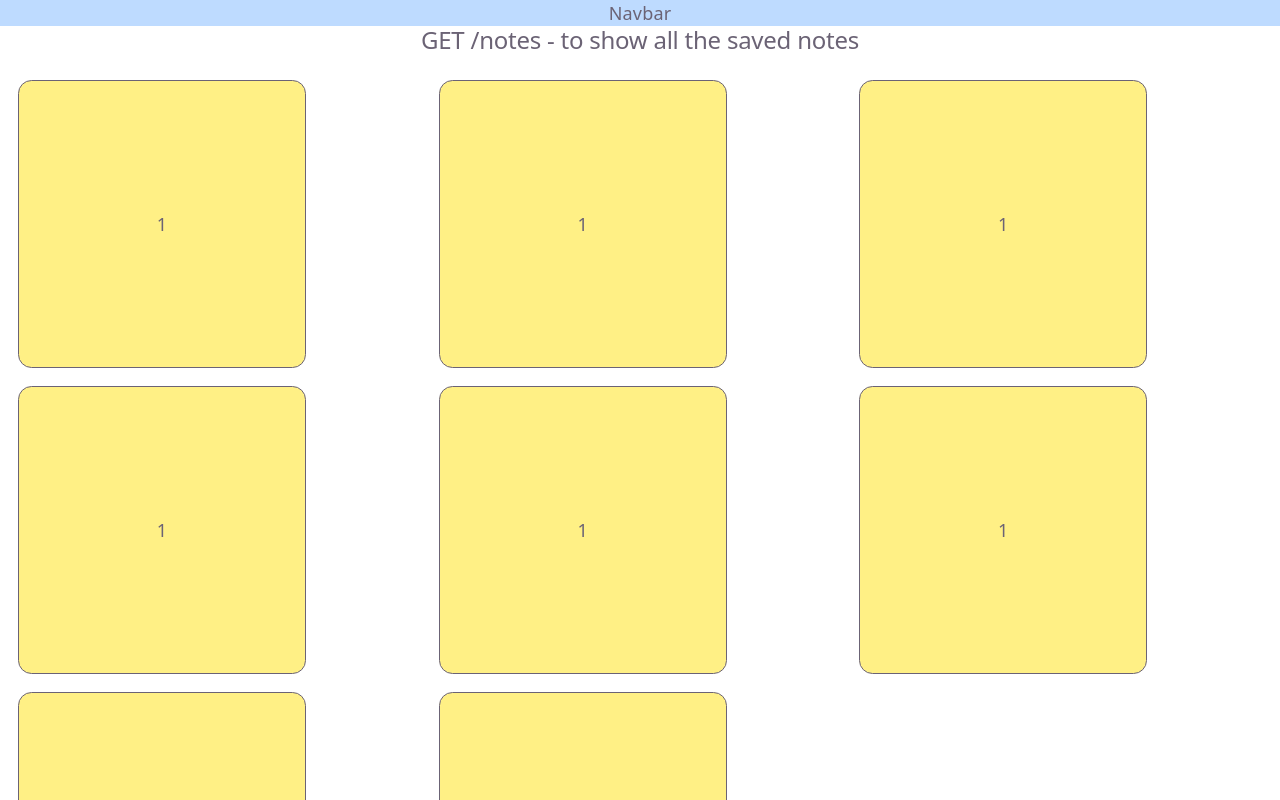
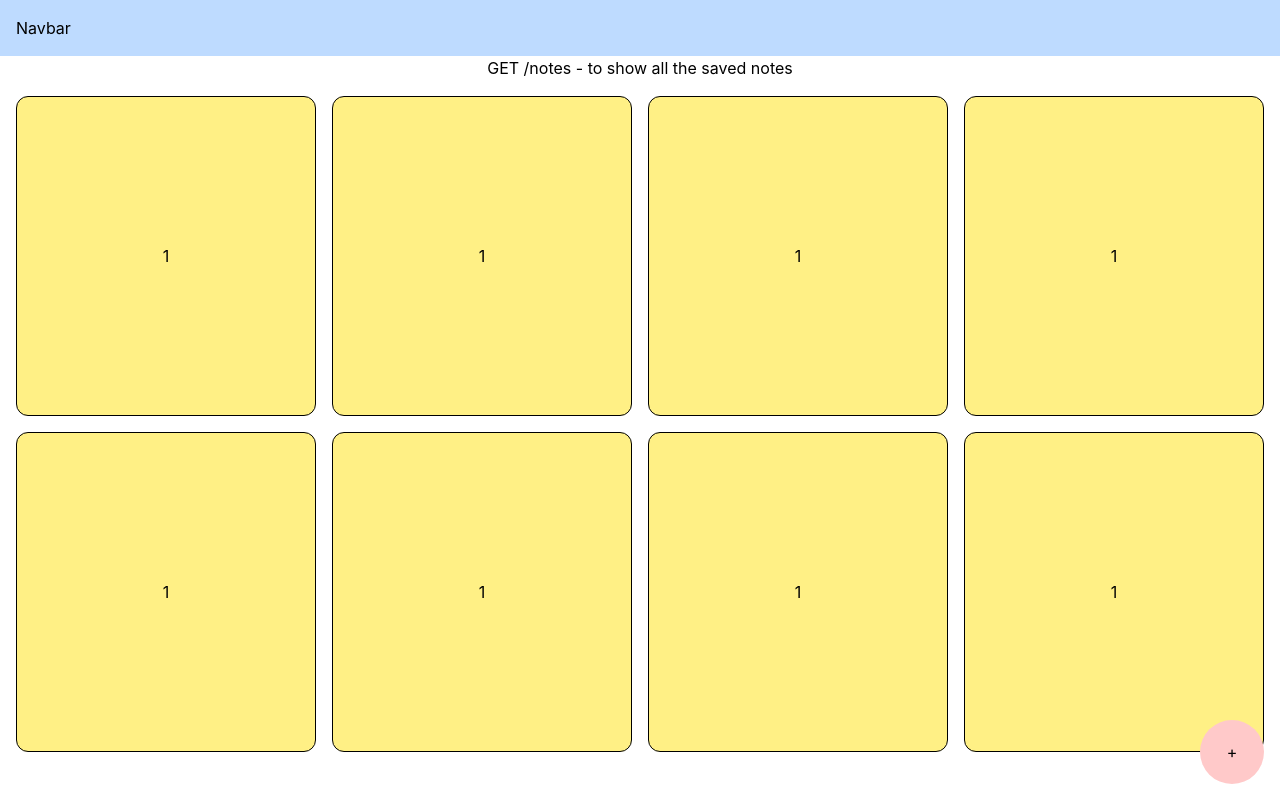
Before and after one commit to creativeknightl0/FavSource, a React (Vite) app in the folder Frontend/react/: page /notes in a window 1280 px wide. Shown: the top 800 px of the page. Built offline with nearby package versions, Linux system fonts and the light colour scheme.

Commit message:
notes app ui design and setup done

```diff
--- a/Frontend/react/src/index.css
+++ b/Frontend/react/src/index.css
@@ -1,89 +1 @@
 @import "tailwindcss";
-
-:root {
-  --text: #6b6375;
-  --text-h: #08060d;
-  --bg: #fff;
-  --border: #e5e4e7;
-  --code-bg: #f4f3ec;
-  --accent: #aa3bff;
-  --accent-bg: rgba(170, 59, 255, 0.1);
-  --accent-border: rgba(170, 59, 255, 0.5);
-  --social-bg: rgba(244, 243, 236, 0.5);
-  --shadow:
-    rgba(0, 0, 0, 0.1) 0 10px 15px -3px, rgba(0, 0, 0, 0.05) 0 4px 6px -2px;
-
-  --sans: system-ui, 'Segoe UI', Roboto, sans-serif;
-  --heading: system-ui, 'Segoe UI', Roboto, sans-serif;
-  --mono: ui-monospace, Consolas, monospace;
-
-  font: 18px/145% var(--sans);
-  letter-spacing: 0.18px;
-  color-scheme: light dark;
-  color: var(--text);
-  background: var(--bg);
-  font-synthesis: none;
-  text-rendering: optimizeLegibility;
-  -webkit-font-smoothing: antialiased;
-  -moz-osx-font-smoothing: grayscale;
-
-  @media (max-width: 1024px) {
-    font-size: 16px;
-  }
-}
-
-body {
-  margin: 0;
-}
-
-#root {
-  max-width: 100%;
-  margin: 0 auto;
-  text-align: center;
-  display: flex;
-  flex-direction: column;
-  justify-content: center;
-  box-sizing: border-box;
-}
-
-h1,
-h2 {
-  font-family: var(--heading);
-  font-weight: 500;
-}
-
-h1 {
-  font-size: 56px;
-  letter-spacing: -1.68px;
-  margin: 32px 0;
-  @media (max-width: 1024px) {
-    font-size: 36px;
-    margin: 20px 0;
-  }
-}
-h2 {
-  font-size: 24px;
-  line-height: 118%;
-  letter-spacing: -0.24px;
-  margin: 0 0 8px;
-  @media (max-width: 1024px) {
-    font-size: 20px;
-  }
-}
-p {
-  margin: 0;
-}
-
-code,
-.counter {
-  font-family: var(--mono);
-  display: inline-flex;
-  border-radius: 4px;
-  color: var(--text-h);
-}
-
-code {
-  font-size: 15px;
-  padding: 4px 8px;
-  background: var(--code-bg);
-}
--- a/Frontend/react/src/pages/AllNotesPage.jsx
+++ b/Frontend/react/src/pages/AllNotesPage.jsx
@@ -2,34 +2,37 @@ import Navbar from './components/Navbar';
 
 export default function AllNotesPage() {
     return (
-        <div className='grid'>
+        <div>
             <Navbar />
-            <h2>GET /notes - to show all the saved notes</h2>
-            <div className="grid grid-cols-1 md:grid-cols-2 lg:grid-cols-3 gap-4 p-4">
-                <div className="border w-64 h-64 rounded-xl flex justify-center items-center bg-yellow-200">
+            <div className='relative'>
+                <h2 className='text-center'>GET /notes - to show all the saved notes</h2>
+                <div className="grid grid-cols-1 md:grid-cols-2 lg:grid-cols-4 gap-4 p-4">
+                    <div className="border w-auto min-h-80 rounded-xl flex justify-center items-center bg-yellow-200">
                         1
                     </div>
-                <div className="border w-64 h-64 rounded-xl flex justify-center items-center bg-yellow-200">
+                    <div className="border w-auto min-h-80 rounded-xl flex justify-center items-center bg-yellow-200">
                         1
                     </div>
-                <div className="border w-64 h-64 rounded-xl flex justify-center items-center bg-yellow-200">
+                    <div className="border w-auto min-h-80 rounded-xl flex justify-center items-center bg-yellow-200">
                         1
                     </div>
-                <div className="border w-64 h-64 rounded-xl flex justify-center items-center bg-yellow-200">
+                    <div className="border w-auto min-h-80 rounded-xl flex justify-center items-center bg-yellow-200">
                         1
                     </div>
-                <div className="border w-64 h-64 rounded-xl flex justify-center items-center bg-yellow-200">
+                    <div className="border w-auto min-h-80 rounded-xl flex justify-center items-center bg-yellow-200">
                         1
                     </div>
-                <div className="border w-64 h-64 rounded-xl flex justify-center items-center bg-yellow-200">
+                    <div className="border w-auto min-h-80 rounded-xl flex justify-center items-center bg-yellow-200">
                         1
                     </div>
-                <div className="border w-64 h-64 rounded-xl flex justify-center items-center bg-yellow-200">
+                    <div className="border w-auto min-h-80 rounded-xl flex justify-center items-center bg-yellow-200">
                         1
                     </div>
-                <div className="border w-64 h-64 rounded-xl flex justify-center items-center bg-yellow-200">
+                    <div className="border w-auto min-h-80 rounded-xl flex justify-center items-center bg-yellow-200">
                         1
                     </div>
+                </div>
+                <button className='bg-red-200 fixed bottom-4 right-4 h-16 w-16 rounded-full cursor-pointer'>+</button>
             </div>
         </div>
     )
--- a/Frontend/react/src/pages/components/Navbar.jsx
+++ b/Frontend/react/src/pages/components/Navbar.jsx
@@ -1,6 +1,6 @@
 export default function Navbar() {
     return (
-        <div className="bg-blue-200">
+        <div className="bg-blue-200 h-14 flex items-center p-4">
             Navbar
         </div>
     )
```
Also changed, not shown: Frontend/react/src/App.css (deleted, +0 -184 lines). Lines whose indentation alone changed are shown as unchanged.
